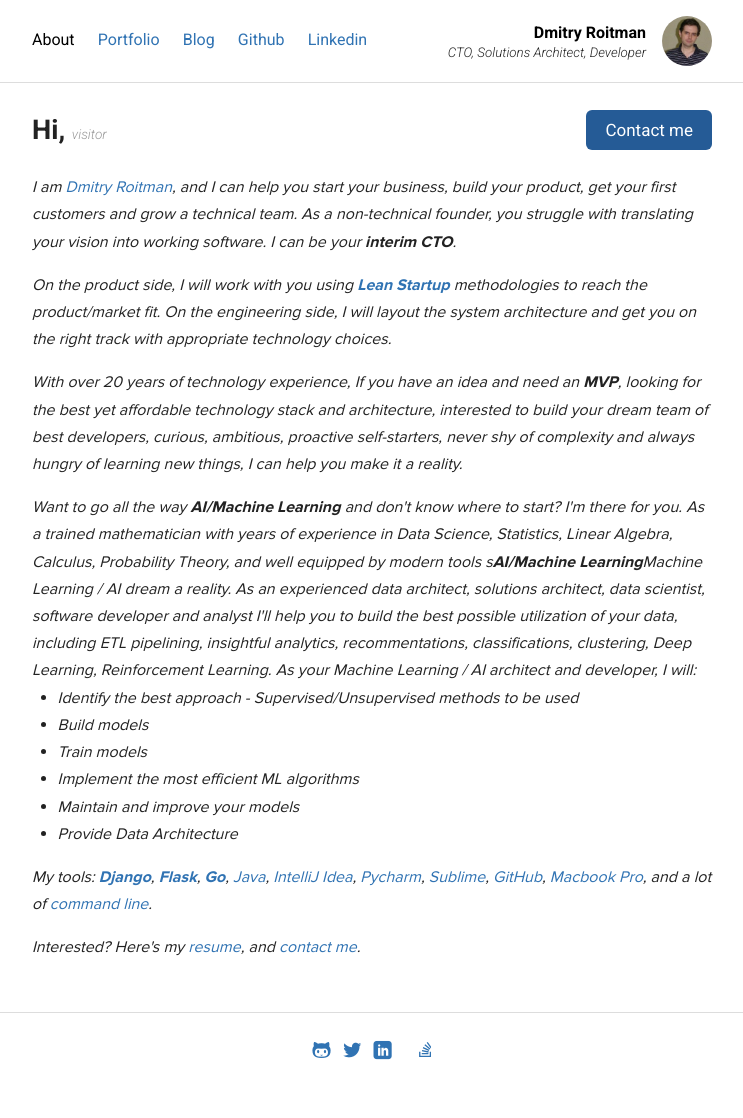
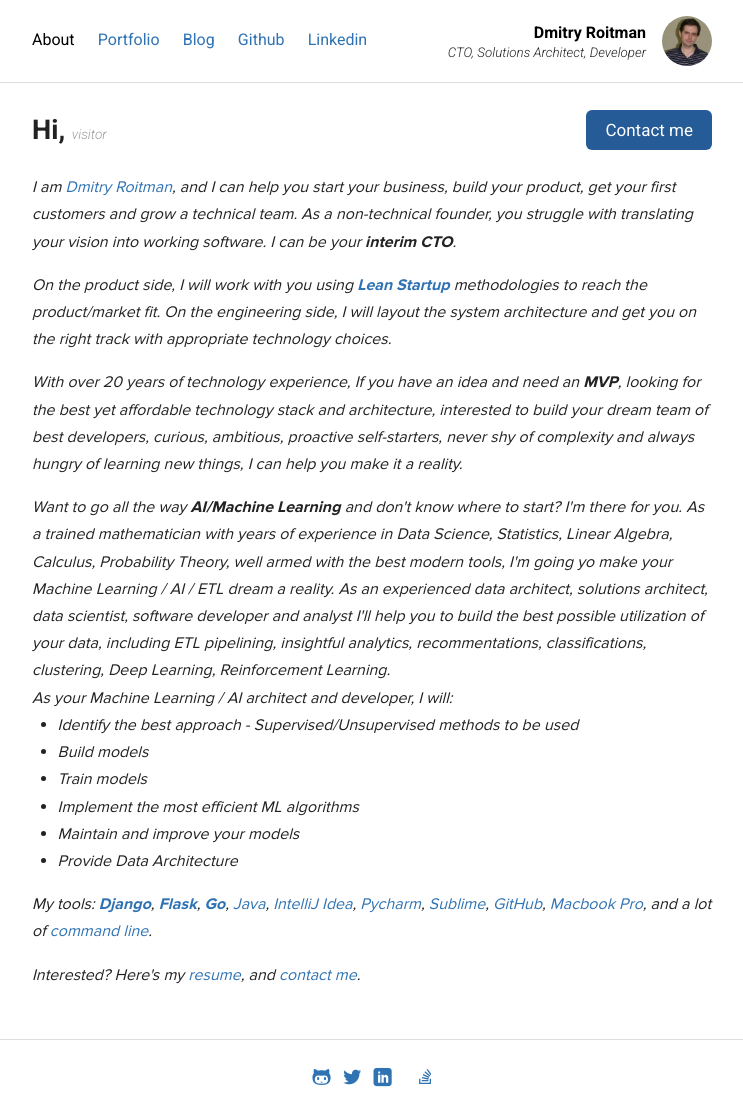
Before and after one commit to dmitryro/dmitryro.github.io, a Jekyll site: the page built from index.html, in a window 1280 px wide. Shown: the whole page, without its empty margins (268-1011 px from the left). Built offline with Jekyll 4.4.1, drawn with Linux system fonts in a browser that asks for light colours; nearby versions of some CDN libraries; before the commit the page ends 1091 px from its top, so only the background shows below that.

Commit message:
add index

```diff
--- a/index.html
+++ b/index.html
@@ -39,9 +39,10 @@ description: Dmitry Roitman helps non-technical founders start business, build a
      <div>
      Want to go all the way <strong>AI/Machine Learning</strong> and don't know where to start? I'm there for you. As a trained
      mathematician with years of experience in Data Science, Statistics, Linear Algebra, Calculus, Probability Theory,
-     and well equipped by modern tools s<strong>AI/Machine Learning</strong>Machine Learning / AI dream a reality. As an experienced
+     well armed with the best modern tools, I'm going yo make your Machine Learning / AI / ETL dream a reality. As an experienced
      data architect, solutions architect, data scientist, software developer and analyst I'll help you to build the best possible
-     utilization of your data, including ETL pipelining, insightful analytics, recommentations, classifications, clustering, Deep Learning, Reinforcement Learning.
+     utilization of your data, including ETL pipelining, insightful analytics, recommentations, classifications, clustering, Deep
+     Learning, Reinforcement Learning.<br/>
      As your Machine Learning / AI architect and developer, I will:<br/>
      </div>
      <div style="margin-left:1.6em;">
```
